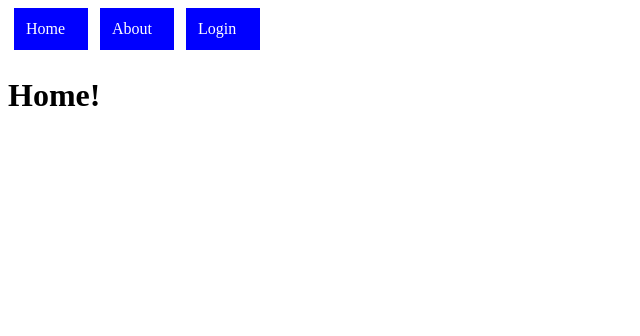
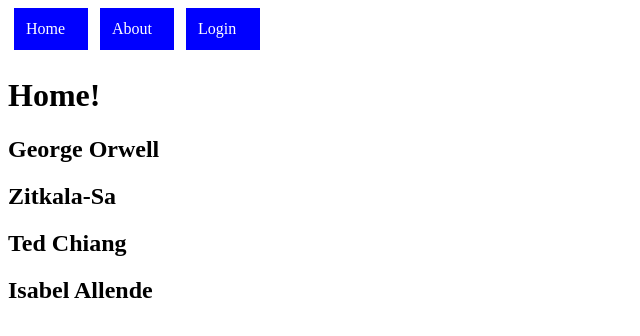
Before and after one commit to zacthuku/react-hooks-react-router-nested-routes-v6, a React (Create React App) app: page / in a window 1280 px wide. Shown: the top 336 px of the page, without its empty margins (0-640 px from the left). Built offline with nearby package versions, Linux system fonts and the light colour scheme.

Commit message:
rendering userList in Home component

```diff
--- a/src/pages/Home.js
+++ b/src/pages/Home.js
@@ -4,9 +4,7 @@ import NavBar from "../components/NavBar";
 
 function Home() {
 
-  const userList = users.map(user =>{
-    <UserCard key={user.id} {...user}/>
-  })
+  const userList = users.map(user =><UserCard key={user.id} {...user}/>)
 
   return (
     <>
@@ -15,6 +13,7 @@ function Home() {
       </header>
       <main>
         <h1>Home!</h1>
+        {userList}
       </main>
     </>
   );
```
